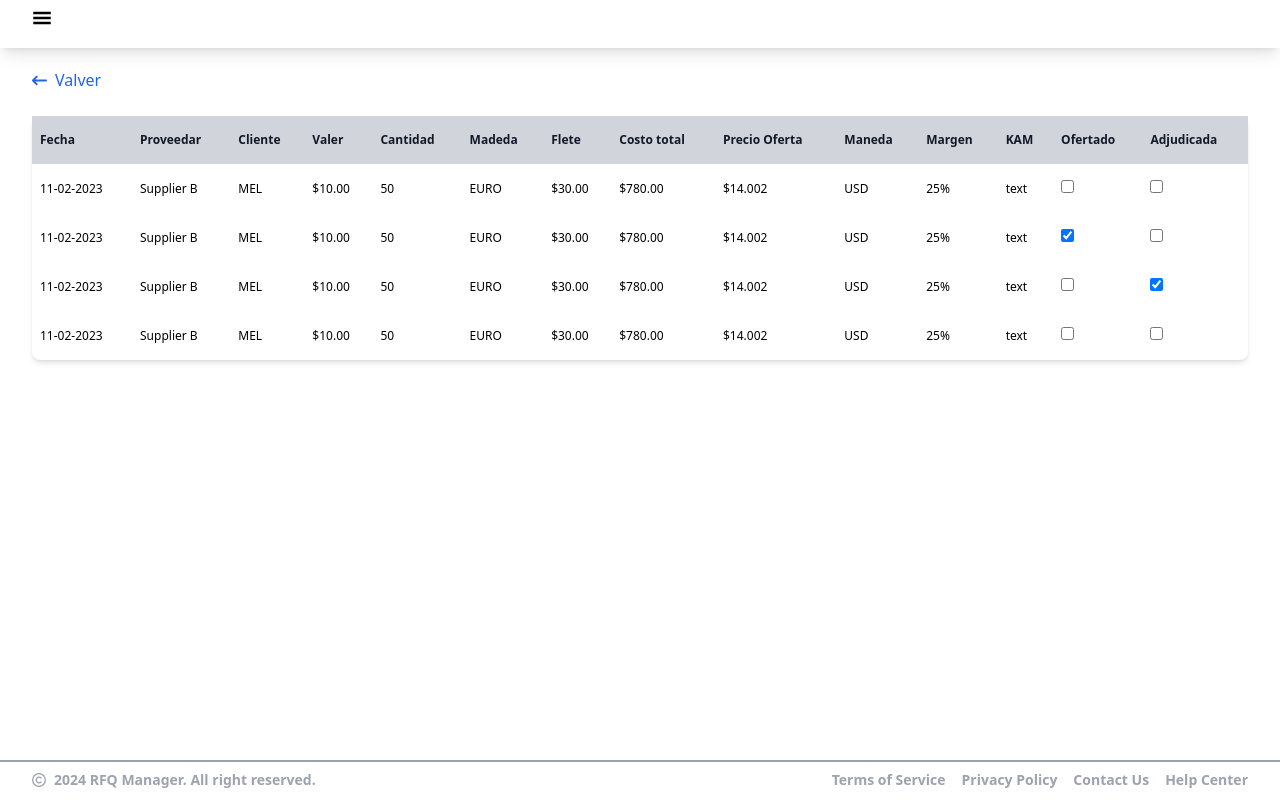
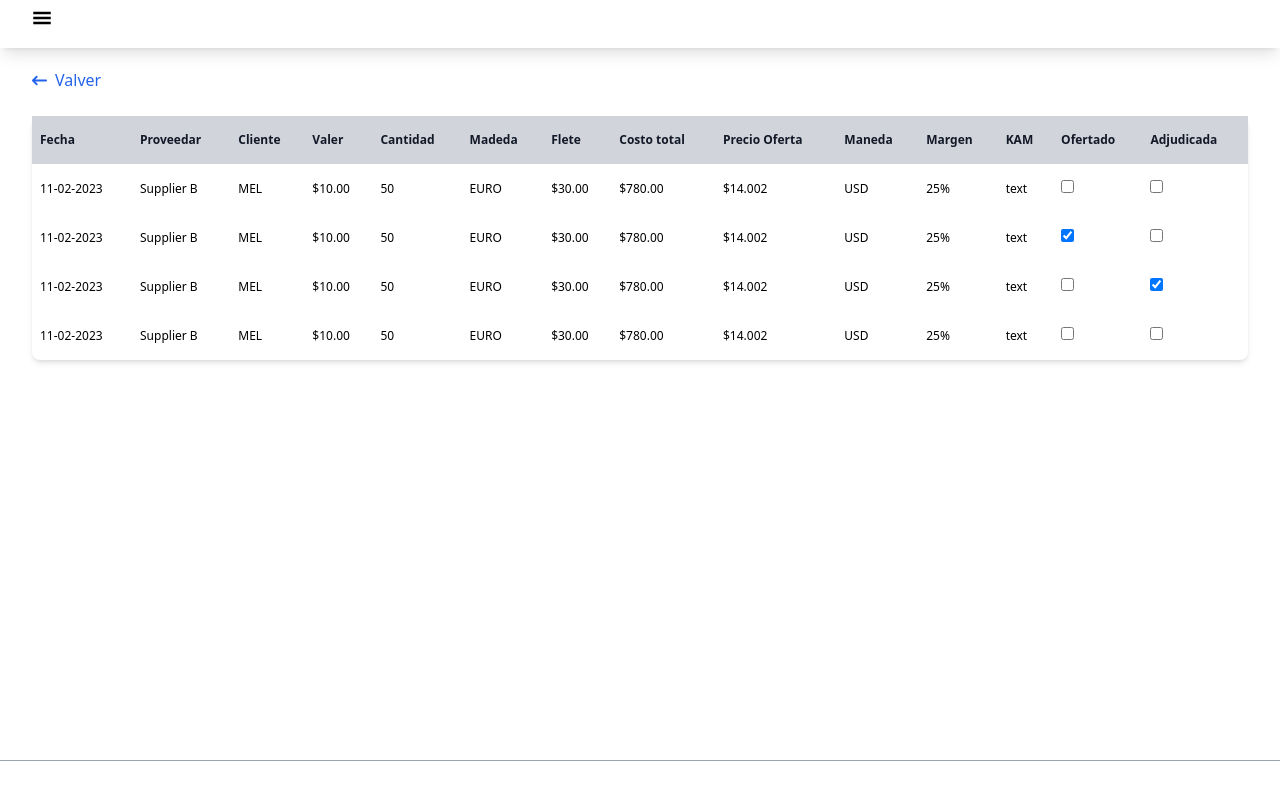
Before and after one commit to ArhamIT-003/react-screens-project, a React (Vite) app: page /rfq/2 in a window 1280 px wide. Built offline with nearby package versions, Linux system fonts and the light colour scheme.

Commit message:
Final Commit and all screens done

```diff
--- a/src/components/Footer.jsx
+++ b/src/components/Footer.jsx
@@ -1,7 +1,11 @@
 import { FaRegCopyright } from "react-icons/fa6";
+import { useLocation } from "react-router-dom";
 
 const Footer = () => {
+  const { pathname } = useLocation();
   const year = new Date().getFullYear();
+
+  const managerLinks = ["Home", "RFQ Management", "Materials", "User Profile"];
 
   const footerLinks = [
     "Terms of Service",
@@ -9,8 +13,11 @@ const Footer = () => {
     "Contact Us",
     "Help Center",
   ];
+
   return (
-    <div className="h-10 w-full border-t-2 border-gray-400">
+    <div className="h-10 w-full border-t border-gray-400">
+      {pathname === "/rfq" ||
+        (pathname === "/" && (
           <div className="flex justify-between items-center px-8 py-2">
             <div>
               <p className="text-gray-400 text-sm font-semibold cursor-pointer flex gap-2 items-center">
@@ -29,6 +36,19 @@ const Footer = () => {
               ))}
             </div>
           </div>
+        ))}
+      {pathname === "/rfq-manager" && (
+        <div className="flex items-center justify-around gap-4 pt-2">
+          {managerLinks.map((item, index) => (
+            <p
+              key={index}
+              className="text-gray-500 text-sm font-semibold cursor-pointer"
+            >
+              {item}
+            </p>
+          ))}
+        </div>
+      )}
     </div>
   );
 };
```
Lines whose indentation alone changed are shown as unchanged.
